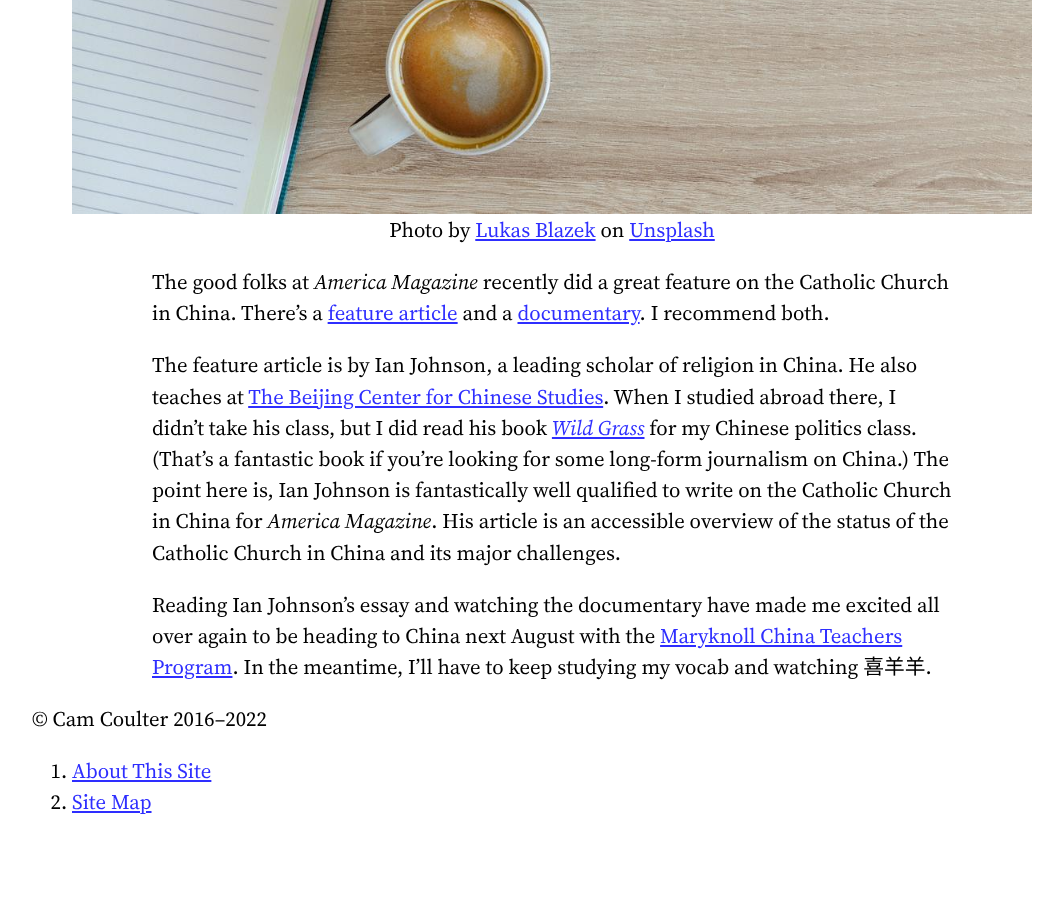
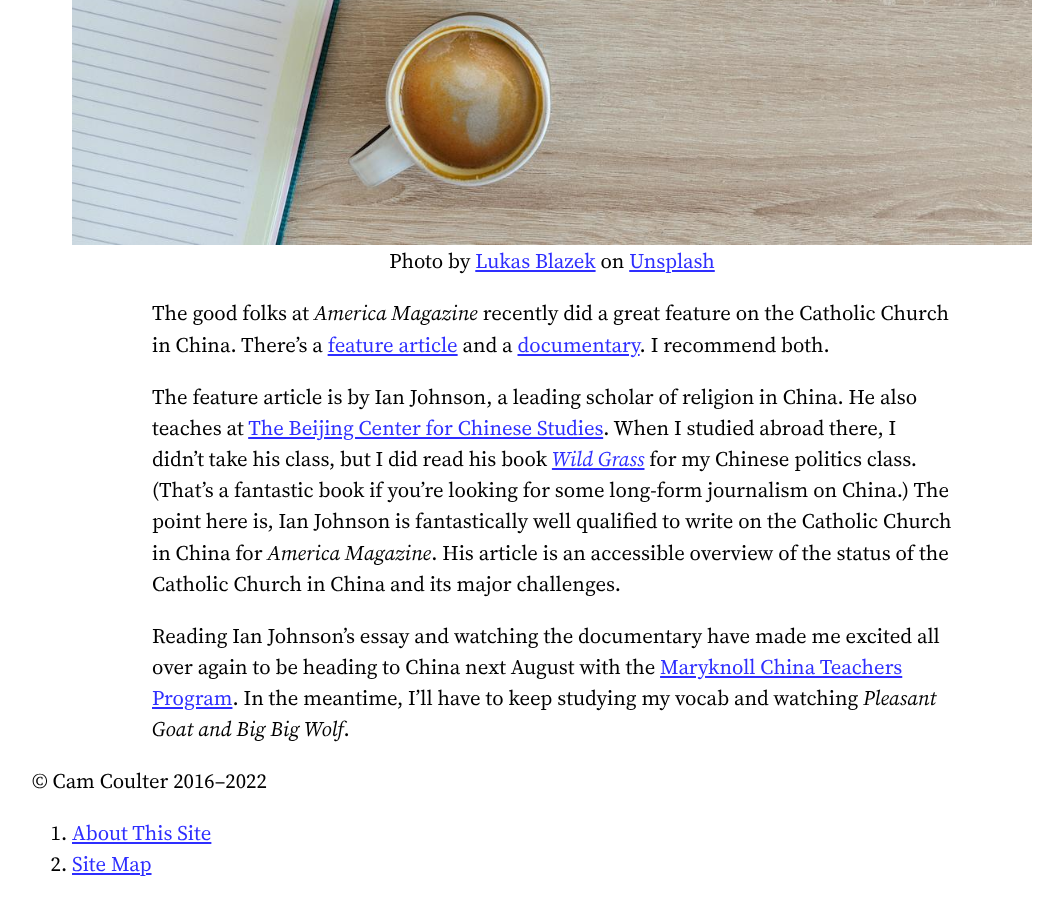
Before and after one commit to cncoulter/camcoulter.com, a Jekyll site: the page built from collections/_posts/2017-10-10-Catholic-Church-China.md, in a window 1280 px wide and 900 px high, scrolled down 962 px. Shown: the whole window, without its empty margins (88-1151 px from the left). Built offline with Jekyll 4.4.1, drawn with Linux system fonts in a browser that asks for light colours; before the commit the page ends 1800 px from its top, so only the background shows below that; some of the changed text lies outside the part shown.

Commit message:
Remove Chinese language

```diff
--- a/collections/_posts/2017-10-10-Catholic-Church-China.md
+++ b/collections/_posts/2017-10-10-Catholic-Church-China.md
@@ -18,4 +19,4 @@ The good folks at <cite>America Magazine</cite> recently did a great feature on
 
 The feature article is by Ian Johnson, a leading scholar of religion in China. He also teaches at [The Beijing Center for Chinese Studies](https://thebeijingcenter.org/). When I studied abroad there, I didn't take his class, but I did read his book [<cite>Wild Grass</cite>](http://www.ian-johnson.com/books/wild-grass) for my Chinese politics class. (That's a fantastic book if you're looking for some long-form journalism on China.) The point here is, Ian Johnson is fantastically well qualified to write on the Catholic Church in China for <cite>America Magazine</cite>. His article is an accessible overview of the status of the Catholic Church in China and its major challenges.
 
-Reading Ian Johnson's essay and watching the documentary have made me excited all over again to be heading to China next August with the [Maryknoll China Teachers Program](http://www.maryknollchina.org/). In the meantime, I'll have to keep studying my vocab and watching 喜羊羊.
+Reading Ian Johnson's essay and watching the documentary have made me excited all over again to be heading to China next August with the [Maryknoll China Teachers Program](http://www.maryknollchina.org/). In the meantime, I'll have to keep studying my vocab and watching <cite>Pleasant Goat and Big Big Wolf</cite>.
```
Also changed, not shown: other parts of collections/_posts/2017-10-10-Catholic-Church-China.md (+1 -0 lines).
